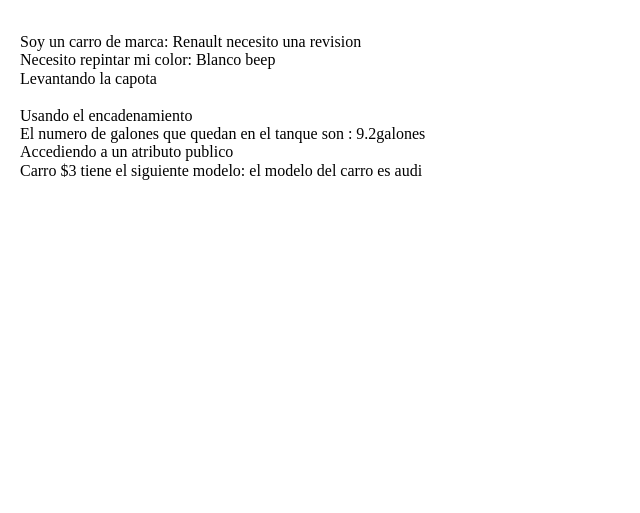
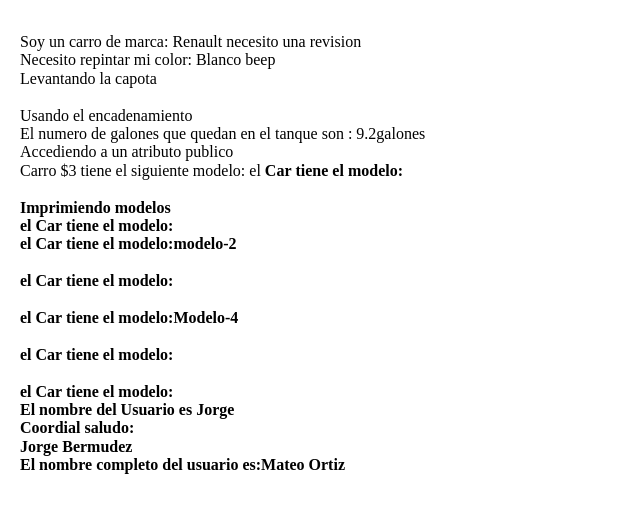
Before and after one commit to Te0MSK/proyecto01, a PHP site: page / in a window 1280 px wide. Shown: the part 226-739 px from the top of the page, without its empty margins (0-640 px from the left). Run offline with PHP 8.4, Linux system fonts and the light colour scheme.

Commit message:
Proyecto terminado hasta el taller numero 2

```diff
--- a/Car.php
+++ b/Car.php
@@ -1,5 +1,6 @@
 <?php
-class Car{
+class Car
+{
 
     public $empresa;
     public $color = "rojo";
@@ -8,49 +9,61 @@ public $contenidoTanque;
     private $modelo;
 
 
-private $modelos_permitidos = array("audi","mazda","mercedez","lamborghini");
+    public function __construct($mod = "sin definir")
+    {
 
-public function pitar(){
+        if ($mod != "sin definir") {
+
+            $this->modelo = $mod;
+        }
+    }
+
+
+
+
+    private $modelos_permitidos = array("audi", "mazda", "mercedez", "lamborghini");
+
+    public function pitar()
+    {
         return "beep";
     }
 
-public function pedirRevision(){
+    public function pedirRevision()
+    {
         echo "<br/>Soy un carro de marca: " . $this->empresa . " necesito una revision
-    <br/> Necesito repintar mi color: ".$this->color. " " .$this ->pitar();
+    <br/> Necesito repintar mi color: " . $this->color . " " . $this->pitar();
     }
 
-public function levantarCapota(){
-    if($this-> tieneCapota) echo"<br/>Levantando la capota";
+    public function levantarCapota()
+    {
+        if ($this->tieneCapota) echo "<br/>Levantando la capota";
         else echo "<br/>No tengo capota para levantar";
-
     }
     //agrega galones de gasolina
-public function llenar($cantidad){
-    $this-> contenidoTanque+= $cantidad;
+    public function llenar($cantidad)
+    {
+        $this->contenidoTanque += $cantidad;
         return $this;
-
     }
     //extrae galones de gasolina cuz he can move
-public function correr($kilometros){
-    $galonesConsumidos = $kilometros/50;
-    $this-> contenidoTanque-=$galonesConsumidos;
+    public function correr($kilometros)
+    {
+        $galonesConsumidos = $kilometros / 50;
+        $this->contenidoTanque -= $galonesConsumidos;
         return $this;
     }
 
-public function getModelo(){
+    public function getModelo()
+    {
 
-return "el modelo del carro es  ".$this -> modelo;
+        return "el <b>" . __CLASS__ . "<b/> tiene el modelo:" . $this->modelo;
+    }
+
+    public function setModelo($mod)
+    {
 
 
+        if (in_array($mod, $this->modelos_permitidos)) $this->modelo = $mod;
+        else $this->modelo = "sin definir";
     }
-
-public function setModelo($mod){
-
-
-    if(in_array($mod, $this->modelos_permitidos)) $this -> modelo = $mod;
-    else $this -> modelo = "sin definir";
-
-
 }
-
-}
--- /dev/null
+++ b/Usuario.php
@@ -0,0 +1,68 @@
+<?php
+
+
+class Usuario
+{
+
+    //Cuando declaramos la propiedas $nombre como privada al momento de compilar nos aparece el siguiente error:
+    //Fatal error: Uncaught Error: Cannot access private property Usuario::$nombre in
+    //C:\xampp\htdocs\proyecto01\index.php:83 Stack trace: #0 {main} thrown in C:\xampp\htdocs\proyecto01\index.php on line 83
+    //creamos un metodo llamado setNombre en el usuario.php para poder ser llamado en el index
+
+
+
+    //17. al crear el constructor tenemos que declarar el nombre del usuario al momento de la instancia
+
+
+    private $nombre;
+    public $apellido;
+
+
+    public function __construct($nom, $apell)
+    {
+        $this->nombre = $nom;
+        $this->apellido = $apell;
+    }
+
+
+    public function getNombreCompleto()
+    {
+
+        return "<br />El nombre completo del usuario es:". $this ->nombre."  ". $this ->apellido;
+
+    }
+    public function saludar()
+    {
+
+
+        echo "<br /> Coordial saludo: <br /> " . $this->nombre . " " .  $this->apellido;
+    }
+
+    public function registrar()
+    {
+
+
+        echo "<br /> Usuario: <br /> " . $this->nombre . " " .  $this->apellido . "  " . "REGISTRADO" . "  ";
+
+
+        return $this;
+    }
+
+    public function enviarEmail()
+    {
+
+        echo "Email enviado";
+    }
+    public function setNombre($nom)
+    {
+
+
+        $this->nombre = $nom;
+    }
+
+    public function getNombre()
+    {
+
+        return "El nombre del Usuario es " . $this->nombre;
+    }
+}
--- a/index.php
+++ b/index.php
@@ -10,12 +10,13 @@
 <body>
  <?php
 require 'Car.php';
+require 'Usuario.php';
 
  ?>
  <?php
 
  $bmw = new Car(); //instanciuacion
- $mercedes = new Car();
+ $mercedes = new Car("modelo-2");
  $audi = new Car();
 
 echo "Color del bmw: $bmw->color";
@@ -39,7 +40,7 @@ echo "Mercedez pitando: " .$mercedes->pitar();
 
 echo "<br/><br/> Probando el uso de la variable this";
 
-$carro1 = new Car;
+$carro1 = new Car("Modelo-4");
 $carro2 = new Car();
 
 $carro1->tieneCapota=false;
@@ -66,13 +67,47 @@ echo "<br/>El numero de galones que quedan en el tanque son : ". $gasolina . "ga
 
 echo "<br /<br /> Accediendo a un atributo publico";
 
-$carro3 ->setModelo ("audi") ;
+//$carro3 ->setModelo ("audi") ;
 
 //$carro3 -> modelo = "Audi";
 
 
 echo "<br/> Carro  \$3 tiene el siguiente modelo: ".$carro3 -> getModelo();
 
+
+echo "<br/><br/> Imprimiendo modelos <br/>". $bmw  -> getModelo(). "<br/>". $mercedes -> getModelo()."<br/>".
+"<br/>". $audi -> getModelo()."<br/>".  "<br/>". $carro1 -> getModelo()."<br/>". "<br/>". $carro2 -> getModelo()."<br/>". "<br/>". $carro3 -> getModelo()."<br/>";
+
+
+$usuario1 = new Usuario("Jorge","Bermudez");
+echo $usuario1 ->getNombre();
+//$usuario1 ->setNombre("Juan");
+//$usuario1 ->apellido="Poli";
+
+$usuario1->saludar();
+
+
+//$usuario2  = new Usuario();
+//$usuario2  ->nombre="Jina";
+//$usuario2  ->apellido="Poli";
+//$usuario2 ->saludar();
+
+
+//$usuario3  = new Usuario();
+//$usuario3  ->nombre="Jhonny";
+//$usuario3  ->apellido="Ruiz";
+//$usuario3 ->registrar() -> enviarEmail();
+
+
+//$usuario4 = new Usuario();
+//$usuario4 ->setNombre("Alejandro");
+//echo "<br />". $usuario4 ->getNombre();
+
+$usuario5 = new Usuario("Mateo","Ortiz");
+
+
+echo $usuario5 -> getNombreCompleto();
+
  ?>
 </body>
     </html>
```
Lines whose indentation alone changed are shown as unchanged.
